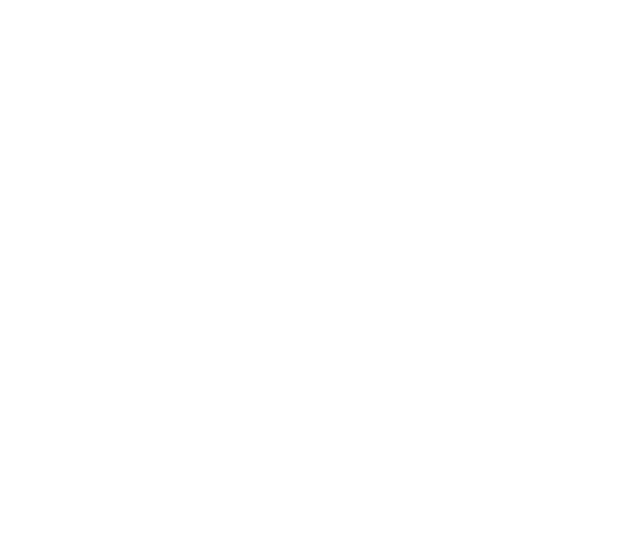
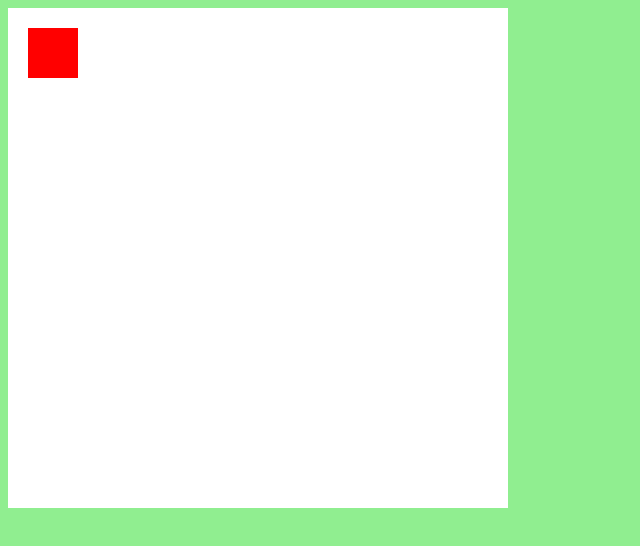
Before and after one commit to zalexou/re-pel, a website: page index.html in a window 1280 px wide. Shown: the whole page, without its empty margins (0-640 px from the left). Drawn offline with nearby package versions, Linux system fonts and the light colour scheme.

Commit message:
rendering loop working

```diff
--- /dev/null
+++ b/css/main.css
@@ -0,0 +1,7 @@
+body {
+    background-color: lightgreen;
+}
+
+canvas {
+    background-color: white;
+}
--- a/engine/engine.js
+++ b/engine/engine.js
@@ -24,16 +24,32 @@ class RepelEngine {
      * Creates the rendering canvas in the DOMRootElement and sets the context to 2d
      */
     createCanvas() {
-        this.canvas = $('<canvas/>', {
-            id: 'testcanvas',
-            height: this.height,
-            width: this.width
+        this.canvas = new Canvas({
+            height: 500,
+            width: 500
         });
-        this.DOMRootElement.append(this.canvas);
-        this.ctx = this.canvas.get(0).getContext('2d');
+        this.DOMRootElement.append(this.canvas.getDOMElement());
+        this.ctx = this.canvas.getContext();
+    }
+
+    render() {
+        this.canvas.clear();
+        _.forEach(this.objects, (object) => {
+            object.doRender(this.ctx);
+        });
+        requestAnimationFrame(() => {
+            this.render();
+        })
     }
 
     init() {
         this.createCanvas();
+        this.objects = [new Quadrilateral({
+            x: 20,
+            y: 20,
+            width: 50,
+            height: 50
+        })];
+        this.render();
     }
 }
--- /dev/null
+++ b/engine/quadrilateral.js
@@ -0,0 +1,21 @@
+/**
+ * Created by alex on 21/04/2017.
+ */
+class Quadrilateral extends Object {
+    constructor(config) {
+        super();
+        this.x = config.x;
+        this.y = config.y;
+        this.height = config.height;
+        this.width = config.width;
+        this.renderFn = ObjectRenderer.renderQuad;
+    }
+
+    doRender(ctx) {
+        this.renderFn(this.x, this.y, this.width, this.height, {
+            ctx: ctx,
+            shape: 'fill',
+            color: 'red'
+        })
+    }
+}
--- /dev/null
+++ b/engine/rendering/canvas.js
@@ -0,0 +1,24 @@
+/**
+ * Created by alex on 21/04/2017.
+ */
+class Canvas {
+    constructor(options) {
+        this.canvas = $(document.createElement('canvas'));
+        this.canvas.attr('id', 'testcanvas');
+        this.canvas.attr('height', options.height);
+        this.canvas.attr('width', options.width);
+        this.ctx = this.canvas.get(0).getContext('2d');
+    }
+
+    getDOMElement() {
+        return this.canvas;
+    }
+
+    getContext() {
+        return this.ctx;
+    }
+
+    clear() {
+        this.ctx.clearRect(0, 0, this.width, this.height);
+    }
+}
--- a/engine/rendering/objectRenderer.js
+++ b/engine/rendering/objectRenderer.js
@@ -2,10 +2,6 @@
  * Created by azalio on 21/04/2017.
  */
 class ObjectRenderer {
-    constructor(context) {
-        this.ctx = context;
-    }
-
     /**
      * Option types:
      *  - shape: "stroke", "fill"
@@ -15,10 +11,16 @@ class ObjectRenderer {
      * @param width
      * @param options
      */
-    renderQuad(x, y, height, width, options) {
-        this.ctx.beginPath();
-        this.context.strokeStyle = options.strokeColor || 'black';
-        this.ctx.strokeRect(x, y, width, height);
-        this.ctx.stroke();
+    static renderQuad(x, y, height, width, options) {
+        options.ctx.beginPath();
+        if (options.shape === 'stroke') {
+            options.ctx.strokeStyle = options.color || 'black';
+            options.ctx.strokeRect(x, y, width, height);
+            options.ctx.stroke();
+        } else {
+            options.ctx.fillStyle = options.color;
+            options.ctx.fillRect(x, y, width, height);
+            options.ctx.fill();
+        }
     }
 }
--- a/index.html
+++ b/index.html
@@ -10,9 +10,13 @@
     <script src="./bower_components/lodash/dist/lodash.min.js"></script>
 
     <script src="./engine/engine.js"></script>
+    <script src="./engine/rendering/canvas.js"></script>
     <script src="./engine/object.js"></script>
+    <script src="./engine/rendering/objectRenderer.js"></script>
+    <script src="./engine/quadrilateral.js"></script>
     <script src="./engine/services/utils.js"></script>
 
     <script src="./js/main.js"></script>
+    <link rel="stylesheet" type="text/css" href="./css/main.css">
 </body>
 </html>
```
Also changed, not shown: js/controllers/mainController.js (added).
